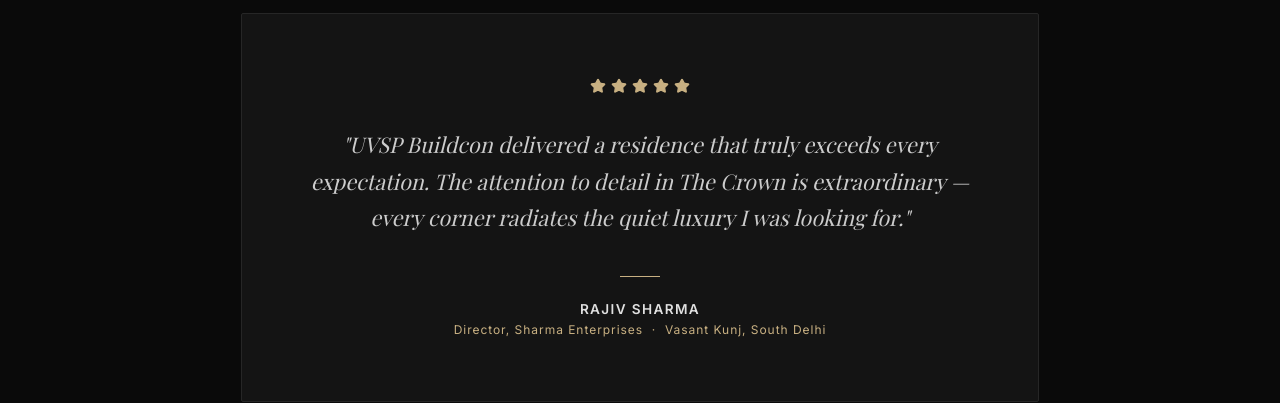
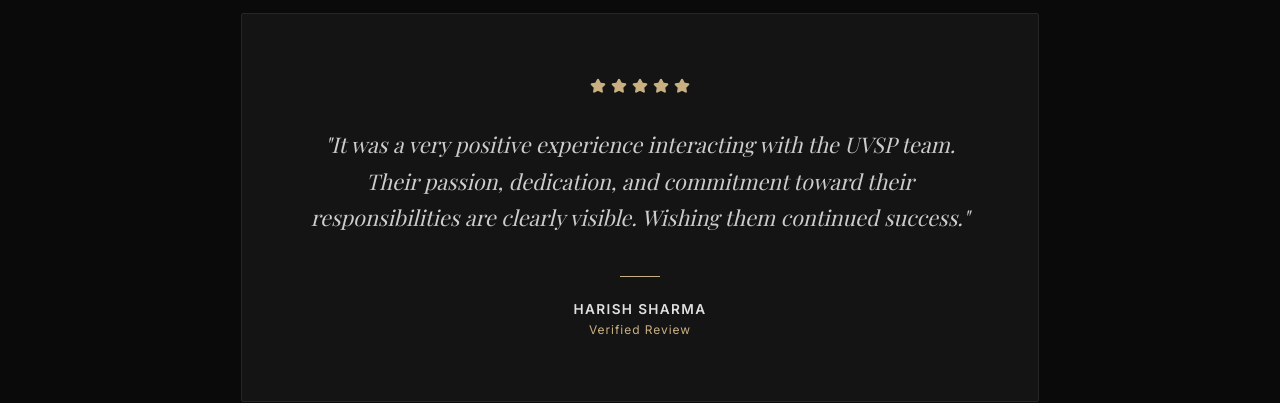
Before and after one commit to skull2candy/uvsp, a React (Vite) app: page / in a window 1280 px wide. Shown: the part 6620-7023 px from the top of the page. Built offline with nearby package versions, Linux system fonts and the light colour scheme; a web font is replaced by a local one.

Commit message:
feat: update testimonials with real Google Reviews (designations removed)

```diff
--- a/src/components/Testimonials.jsx
+++ b/src/components/Testimonials.jsx
@@ -4,31 +4,39 @@
 
 const testimonials = [
   {
-    name: 'Rajiv Sharma',
-    role: 'Director, Sharma Enterprises',
-    location: 'Vasant Kunj, South Delhi',
-    review: 'UVSP Buildcon delivered a residence that truly exceeds every expectation. The attention to detail in The Crown is extraordinary — every corner radiates the quiet luxury I was looking for.',
+    name: 'Harish Sharma',
+    location: 'Verified Review',
+    review: 'It was a very positive experience interacting with the UVSP team. Their passion, dedication, and commitment toward their responsibilities are clearly visible. Wishing them continued success.',
     rating: 5,
   },
   {
-    name: 'Priya Malhotra',
-    role: 'Senior Partner, M&A Law Firm',
-    location: 'Mehrauli, South Delhi',
-    review: 'What struck me most was their transparent process. No hidden costs, timely possession, and a finish quality that rivals the finest residences in Delhi. UVSP is a name I recommend unconditionally.',
+    name: 'Shashank Trivedi',
+    location: 'Verified Review',
+    review: 'Amazing work! Truly honest and delivered with the right perspective. Highly recommended for anyone looking for quality and reliability.',
     rating: 5,
   },
   {
-    name: 'Anil & Sunita Kapoor',
-    role: 'Homeowners',
-    location: 'Ryhan Square, Vasant Kunj',
-    review: 'After 20 years of searching, we finally found the home we deserved. The craftsmanship at Ryhan Square is extraordinary. Our family feels the difference every single day.',
+    name: 'Kaveri Kadam',
+    location: 'Verified Review',
+    review: 'The team shows passion and dedication for their work. Both have a Strong potential and has clear idea with concepts. All the best for future success.',
     rating: 5,
   },
   {
-    name: 'Vikram Anand',
-    role: 'Real Estate Investor',
-    location: 'South Delhi Portfolio',
-    review: 'As an investor, I have worked with dozens of developers. UVSP Buildcon stands apart — their properties appreciate faster, their build quality is unmatched, and their team is a pleasure to work with.',
+    name: 'Ripudaman Chauhan',
+    location: 'Verified Review',
+    review: 'Amazing work. Very co-operative, helpful, and trustworthy. Keep the great work up!',
+    rating: 5,
+  },
+  {
+    name: 'Aamir Aashique',
+    location: 'Verified Review',
+    review: 'One of the true real estate people—honest and dedicated to their craft.',
+    rating: 5,
+  },
+  {
+    name: 'Akhileshwar Prasad',
+    location: 'Verified Review',
+    review: 'Professional, energetic and incredibly responsive. 10/10 experience with UVSP Buildcon.',
     rating: 5,
   },
 ];
@@ -130,7 +138,7 @@
                   color: 'var(--accent-color)',
                   marginTop: '0.3rem',
                 }}>
-                  {testimonials[current].role} &nbsp;·&nbsp; {testimonials[current].location}
+                  {testimonials[current].location}
                 </div>
               </div>
             </motion.div>
```
